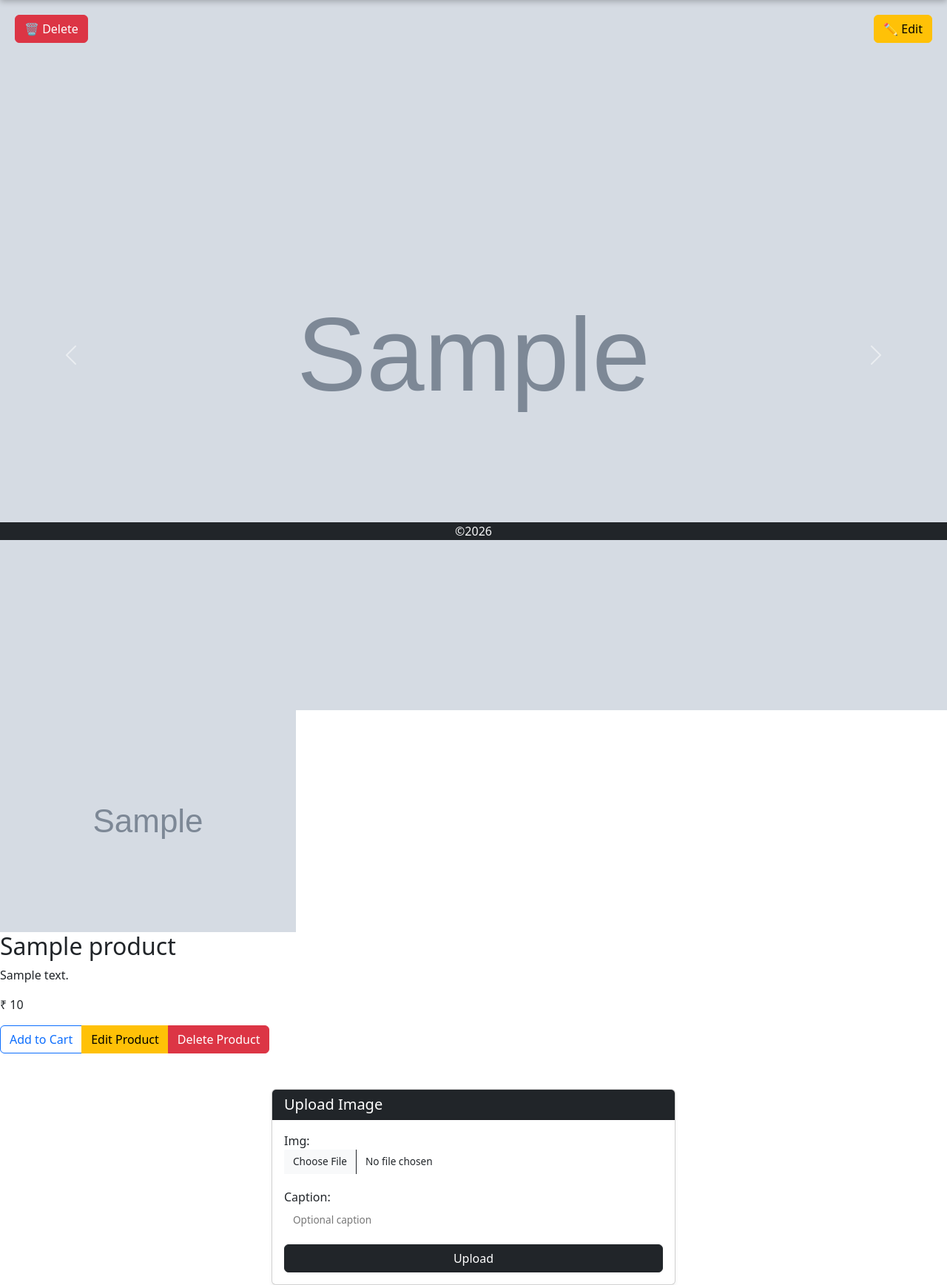
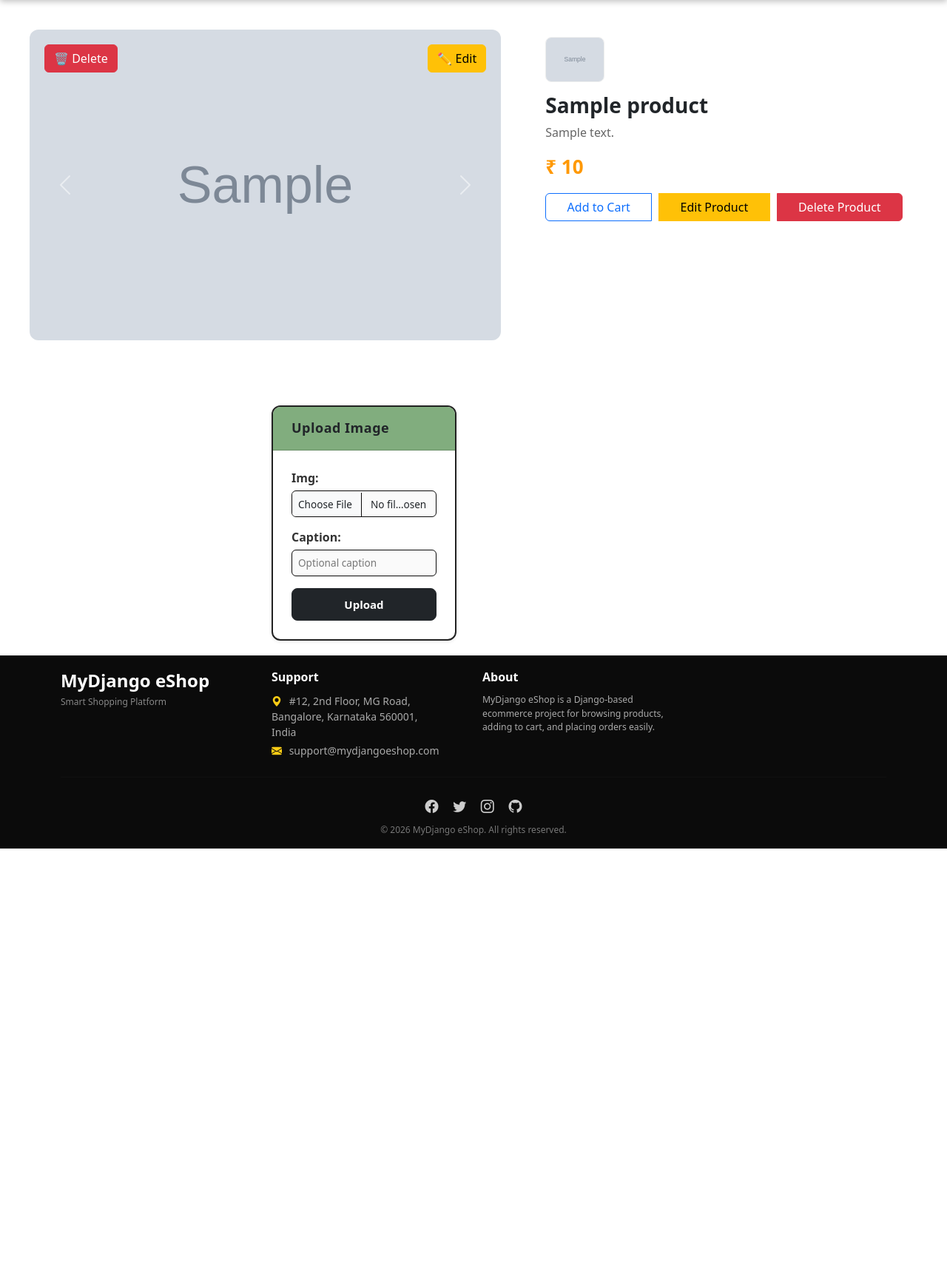
Before and after one commit to monishar1/Django-Ecommerce, a Django app: page /products/1/ in a window 1280 px wide. Shown: the part 70-1807 px from the top of the page at 74% size. After the commit the page ends 1217 px from the top, so only its background shows below. Run offline with Django 5.2, Linux system fonts and the light colour scheme; tables that the repository leaves empty hold one stand-in row (values such as "Sample post"); grey boxes marked "Sample" are stand-in pictures.

Commit message:
add to cart

```diff
--- a/Eshop/cart/models.py
+++ b/Eshop/cart/models.py
@@ -15,7 +15,7 @@ class CartItem(models.Model):
     class Meta:
         unique_together = [['user', 'product']]
     def __str__(self):
-        return f"product: {self.product.title.capitaliZe()} in {self.user.username.cptitalize()} 's cart - Quantity : {self.quantity}"
+        return f"product: {self.product.title.capitalize()} in {self.user.username.capitalize()} 's cart - Quantity : {self.quantity}"
 
     @property
     def subtotal(self):
--- a/Eshop/cart/urls.py
+++ b/Eshop/cart/urls.py
@@ -8,10 +8,12 @@ from .views import view_cart, get_cart_item_count
 urlpatterns = [
     path('',view_cart, name = 'view_cart'),
     path('add/', AddToCart.as_view(),name='add_to_cart'),
-    path('cart/count/', get_cart_item_count, name='cart_count'),
-     path("increase/", IncreaseCartItem.as_view(), name="increase_cart_item"),
-    path("decrease/", DecreaseCartItem.as_view(), name="decrease_cart_item"),
-    path("remove/", RemoveCartItem.as_view(), name="remove_cart_item"),
+    path('count/', get_cart_item_count, name='cart_count'),
+     path('increase/', IncreaseCartItem.as_view(), name="increase_cart_item"),
+    path('decrease/', DecreaseCartItem.as_view(), name="decrease_cart_item"),
+    path('remove/', RemoveCartItem.as_view(), name="remove_cart_item"),
 
-    path("item/qty/", GetCartItemQty.as_view(), name="cart_item_qty")
+    path('get-qty/', GetCartItemQty.as_view(), name="cart_item_qty")
+
+
 ]
--- a/Eshop/cart/views.py
+++ b/Eshop/cart/views.py
@@ -21,7 +21,7 @@ def cart_totals(user):
     ## ADD TO CART
 
 class AddToCart(View):
-    def post(Self,request, *args, **kwargs):
+    def post(self, request, *args, **kwargs):
 
         if not request.user.is_authenticated:
             return JsonResponse({
@@ -177,7 +177,7 @@ def view_cart(request):
 
     context = {
         'cart_items' : cart_items,
-        'total_quatity' : total_quantity,
+        'total_quantity' : total_quantity,
         'total_price' : total_price
     }
     return render(request,"cart/cart.html", context)
--- a/Eshop/orders/urls.py
+++ b/Eshop/orders/urls.py
@@ -25,4 +25,7 @@ urlpatterns = [
     path('update/<int:order_id>/', views.update_order, name='update_order'),
 
     path('order/cancel/<int:order_id>', views.cancel_order, name='cancel_order')
+
+
+
 ]
--- a/Eshop/static/css/style.css
+++ b/Eshop/static/css/style.css
@@ -16,7 +16,8 @@ body {
 
 /* NAVBAR BASE */
 .navbar {
-  background-color: #2874f0; /* Flipkart blue */
+  background-color: #2874f0;
+  /* Flipkart blue */
   padding: 0.55rem 1.2rem;
   box-shadow: 0 2px 8px rgba(0, 0, 0, 0.25);
 
@@ -49,7 +50,8 @@ body {
 
 .navbar-nav.me-auto .nav-link:hover,
 .navbar-nav.me-auto .nav-link.active {
-  color: #ffe500 !important; /* Flipkart yellow */
+  color: #ffe500 !important;
+  /* Flipkart yellow */
 }
 
 /* MANAGE (ADMIN) */
@@ -148,19 +150,20 @@ form button.btn-success:hover {
   #products-container {
 
     .product-card {
-          width: 200px;
-            border-radius: 12px;
+      height: 350px;
+      width: 250px;
+      border-radius: 18px;
       overflow: hidden;
-            transition: 0.3s;
-            box-shadow: 0 4px 10px rgba(134, 145, 12, 0.08);
+      transition: 1s;
+      box-shadow: 0 4px 10px rgba(12, 12, 12, 0.08);
 
       &:hover {
-                transform: translateY(-6px);
-                box-shadow: 0 10px 25px rgba(0,0,0,0.15);
+        transform: translateY(-3px);
+        box-shadow: 0 10px 25px rgba(8, 8, 8, 0.15);
       }
 
       .card-img-top {
-                height: 220px;
+        height: 150px;
         object-fit: cover;
       }
 
@@ -176,13 +179,14 @@ form button.btn-success:hover {
           font-weight: bold;
 
         }
-                .no-decoration{
+
+        .no-decoration {
           text-decoration: none;
         }
 
         .card-text {
           font-size: 18px;
-                    color:light rgb(163, 38, 38);
+          color: rgb(149, 146, 146);
           height: 40px;
           overflow: hidden;
           font-weight: bold;
@@ -208,3 +212,215 @@ form button.btn-success:hover {
     }
   }
 }
+
+/* Product Details */
+.produ-details {
+  display: flex;
+  gap: 40px;
+  padding: 40px;
+  align-items: flex-start;
+}
+
+.produ-details .product-carousel {
+  width: 55%;
+}
+
+.produ-details .carousel-inner {
+  border-radius: 12px;
+  overflow: hidden;
+}
+
+.produ-details .carousel-inner img {
+  height: 420px;
+  object-fit: cover;
+}
+
+.produ-details .product-info {
+  width: 45%;
+  padding: 10px 20px;
+}
+
+.produ-details .product-thumb {
+  width: 80px;
+  margin-bottom: 15px;
+  border-radius: 8px;
+  border: 1px solid #eee;
+}
+
+.produ-details .product-title {
+  font-size: 28px;
+  font-weight: 600;
+}
+
+.produ-details .product-desc {
+  color: #666;
+  margin-bottom: 15px;
+}
+
+.produ-details .price {
+  font-size: 26px;
+  font-weight: bold;
+  color: #ff9800;
+}
+
+.produ-details .btn-group {
+  display: flex;
+  gap: 10px;
+}
+
+.upload-img {
+  margin-top: 50px;
+  margin-bottom: 20px;
+  /* less bottom space */
+
+  .card {
+    border-radius: 12px;
+    overflow: hidden;
+   border: 2px solid #222;
+    width: 250px;
+
+    .card-header {
+      background: #81ad7e;
+      padding: 18px 25px;
+
+      h5 {
+        font-size: 18px;
+        font-weight: 600;
+        letter-spacing: 0.5px;
+      }
+    }
+
+    .card-body {
+      padding: 25px;
+
+      form {
+        p {
+          margin-bottom: 15px;
+
+          label {
+            font-weight: 800;
+            margin-bottom: 5px;
+            display: block;
+            color: #333;
+          }
+
+          input{
+            width: 100%;
+            padding: 8px;
+            border: 1px solid #0b0a0a ;
+            border-radius: 6px;
+            background: #fafafa;
+
+            &:hover {
+              border-color: #0f0101;
+            }
+          }
+        }
+
+        .d-grid {
+          margin-top: 15px;
+
+          .btn {
+            padding: 10px;
+            font-size: 15px;
+            font-weight: 600;
+            border-radius: 8px;
+            transition: 0.3s;
+
+            &:hover {
+              background: #15a49d;
+            }
+          }
+        }
+      }
+    }
+  }
+}
+
+
+.eshop-footer {
+  background: #0b0b0b;
+  color: #bbb;
+  padding: 50px 0 20px;
+  font-size: 14px;
+  padding: 20px 0 10px;
+
+  .logo {
+    color: #fff;
+    font-weight: 700;
+    margin-bottom: 5px;
+  }
+
+  .slogan {
+    font-size: 12px;
+    color: #888;
+  }
+
+  h6 {
+    color: #fff;
+    margin-bottom: 12px;
+    font-weight: 600;
+  }
+
+  ul {
+    list-style: none;
+    padding: 0;
+
+    li {
+      margin-bottom: 8px;
+
+      a {
+        color: #aaa;
+        text-decoration: none;
+        font-size: 14px;
+
+        &:hover {
+          color: #fff;
+          padding-left: 4px;
+          transition: 0.2s;
+        }
+      }
+    }
+  }
+
+  p {
+    margin-bottom: 6px;
+    color: #aaa;
+    line-height: 1.5;
+  }
+
+  i {
+    margin-right: 6px;
+    color: #facc15;
+  }
+
+  hr {
+    border-color: #222;
+    margin: 25px 0;
+  }
+
+  .footer-bottom {
+    text-align: center;
+
+    .social-icons {
+      margin-bottom: 10px;
+
+      i {
+        font-size: 18px;
+        margin: 0 8px;
+        color: #ccc;
+        cursor: pointer;
+
+        &:hover {
+          color: #fff;
+          transform: scale(1.1);
+        }
+      }
+    }
+
+    .copy {
+      font-size: 12px;
+      color: #777;
+    }
+  }
+}
--- a/Eshop/static/js/scripts.js
+++ b/Eshop/static/js/scripts.js
@@ -1,65 +1,64 @@
 const products_container = document.querySelector("#products-container");
+let cart_count = document.querySelector("#cart-count");
 
-let cart_count = document.querySelector("#cart-count") ;
+// =============================
+// LOAD CART COUNT
+// =============================
+async function loadcartCount() {
+    if (!cart_count) return;
 
-
-// Load current value
-
-async function loadcartCount() {
     const countUrl = cart_count.dataset.countUrl;
-
-    try{
+    try {
         const result = await fetch(countUrl);
         const data = await result.json();
-        cart_count.innerHTML.data.cart_count
+        cart_count.innerHTML = data.cart_count;   // FIXED (=)
     }
-    catch(error){
+    catch (error){
         console.error(`Cart count fetch error : ${error}`)
     }
 }
 if (cart_count){
-    loadcartCount
+    loadcartCount();   // FIXED (call the function)
 }
 
-const csrfToken = document.querySelector('[name = csrfmiddlewaretoken]').value
+// =============================
+// CSRF TOKEN (renamed to avoid conflict)
+// =============================
+function getToken() {
+    return document.querySelector('[name=csrfmiddlewaretoken]').value;
+}
 
-
-// add to cart url
+// =============================
+// ADD TO CART (only if container exists)
+// =============================
+if (products_container) {
     const addUrl = products_container.dataset.addUrl;
 
-// adding event listener onto product cards through their parent container
+    products_container.addEventListener('click', async function (event) {
+        if(!event.target.classList.contains('add-to-cart')) return;
 
-products_container.addEventListener('click', async function (event) {
-    if(!event.target.classList.contains('add-to-cart')){
-        return;
-    }
         const btn = event.target;
         const product_card = btn.closest(".product-card");
         const productId = product_card.dataset.productId;
 
         btn.disabled = true;
 
-    // try to make a POST request
-
         try{
             const response = await fetch(addUrl, {
                 method : 'POST',
                 headers : {
-                'X-CSRFToken': csrfToken,
-
-                "Content-Type" : "application/X-WWW-form-urlencoded"
+                    'X-CSRFToken': getToken(),
+                    "Content-Type" : "application/x-www-form-urlencoded" // FIXED case
                 },
                 body : `product_id=${productId}`
             })
             const data = await response.json();
 
-        // if the backend returns 401 status,
-
             if (response.status === 401 && data.redirect_url){
                 window.location.href = data.redirect_url;
                 return;
             }
-        if (data.cart_count !== undefined){
+            if (data.cart_count !== undefined && cart_count){
                 cart_count.innerHTML = data.cart_count;
             }
         }
@@ -71,3 +70,76 @@ products_container.addEventListener('click', async function (event) {
             btn.innerText = "Add to Cart"
         }
     });
+}
+
+// =============================
+// INCREASE
+// =============================
+document.querySelectorAll(".increase").forEach(btn => {
+    btn.onclick = function () {
+        let id = this.dataset.id;
+
+        fetch("/cart/increase/", {
+            method: "POST",
+            headers: {
+                "X-CSRFToken": getToken(),
+                "Content-Type": "application/x-www-form-urlencoded"
+            },
+            body: "product_id=" + id
+        })
+        .then(res => res.json())
+        .then(data => {
+            const el = document.getElementById("qty-" + id);
+            if (el) el.innerText = data.qty;
+        });
+    }
+});
+
+// =============================
+// DECREASE
+// =============================
+document.querySelectorAll(".decrease").forEach(btn => {
+    btn.onclick = function () {
+        let id = this.dataset.id;
+
+        fetch("/cart/decrease/", {
+            method: "POST",
+            headers: {
+                "X-CSRFToken": getToken(),
+                "Content-Type": "application/x-www-form-urlencoded"
+            },
+            body: "product_id=" + id
+        })
+        .then(res => res.json())
+        .then(data => {
+            if (data.qty == 0) {
+                location.reload();
+            } else {
+                const el = document.getElementById("qty-" + id);
+                if (el) el.innerText = data.qty;
+            }
+        });
+    }
+});
+
+// =============================
+// REMOVE
+// =============================
+document.querySelectorAll(".remove").forEach(btn => {
+    btn.onclick = function () {
+        let id = this.dataset.id;
+
+        fetch("/cart/remove/", {
+            method: "POST",
+            headers: {
+                "X-CSRFToken": getToken(),
+                "Content-Type": "application/x-www-form-urlencoded"
+            },
+            body: "product_id=" + id
+        })
+        .then(res => res.json())
+        .then(() => {
+            location.reload();
+        });
+    }
+});
--- a/Eshop/templates/base/includes/footer.html
+++ b/Eshop/templates/base/includes/footer.html
@@ -1,3 +1,54 @@
-<footer class=" w-100 text-center bg-dark text-light fixed-bottom">
-    &copy;2026
+<footer class="eshop-footer">
+  <div class="container">
+
+    <div class="row footer-top">
+
+      <!-- LOGO -->
+      <div class="col-md-3">
+        <h4 class="logo">MyDjango eShop</h4>
+        <p class="slogan">Smart Shopping Platform</p>
+      </div>
+
+
+
+      <!-- SUPPORT (Address here) -->
+      <div class="col-md-3">
+        <h6>Support</h6>
+        <p class="mb-1">
+          <i class="bi bi-geo-alt-fill"></i>
+          #12, 2nd Floor, MG Road,<br>
+          Bangalore, Karnataka 560001,<br>
+          India
+        </p>
+        <p class="mb-0">
+          <i class="bi bi-envelope-fill"></i>
+          support@mydjangoeshop.com
+        </p>
+      </div>
+
+      <!-- ABOUT -->
+      <div class="col-md-3">
+        <h6>About</h6>
+        <p class="small">
+          MyDjango eShop is a Django-based ecommerce project for browsing products,
+          adding to cart, and placing orders easily.
+        </p>
+      </div>
+
+    </div>
+
+    <hr>
+
+    <!-- SOCIAL + COPYRIGHT -->
+    <div class="footer-bottom text-center">
+      <div class="social-icons">
+        <i class="bi bi-facebook"></i>
+        <i class="bi bi-twitter"></i>
+        <i class="bi bi-instagram"></i>
+        <i class="bi bi-github"></i>
+      </div>
+      <p class="copy">© 2026 MyDjango eShop. All rights reserved.</p>
+    </div>
+
+  </div>
 </footer>
--- a/Eshop/templates/products/product_details.html
+++ b/Eshop/templates/products/product_details.html
@@ -4,7 +4,7 @@
 {% endblock %}
 
 {% block content %}
-<section class="product-detail">
+<section class="produ-details product-card" id="products-container" data-product-id="{{product.id}}" data-add-url="{% url 'add_to_cart' %}">
 
   <!-- LEFT : CAROUSEL -->
   <div id="carouselExampleRide" class="carousel slide product-carousel" data-bs-ride="true">
@@ -66,7 +66,7 @@
     <p class="price">₹ {{ product.price }}</p>
 
     <div class="btn-group">
-      <a href="#" class="btn btn-outline-primary">Add to Cart</a>
+      <a href="#" class="btn btn-outline-primary add-to-cart">Add to Cart</a>
       <a href="{% url 'edit_product' product.pk %}" class="btn btn-warning">Edit Product</a>
       <a href="{% url 'delete_product' product.pk %}" class="btn btn-danger">Delete Product</a>
     </div>
@@ -75,11 +75,11 @@
 
 </section>
 
-    <section class="container mt-5">
+    <section class="container mt-5 upload-img">
   <div class="row justify-content-center">
     <div class="col-md-6">
       <div class="card shadow-sm">
-        <div class="card-header bg-dark text-white">
+        <div class="card-header ">
           <h5 class="mb-0">Upload Image</h5>
         </div>
 
```
Also changed, not shown: Eshop/templates/cart/cart.html (+8 -0 lines), Eshop/templates/cart/includes/product_cart_item.html (+18 -6 lines), Eshop/orders/views.py (line endings or trailing spaces). Lines whose indentation alone changed are shown as unchanged.
